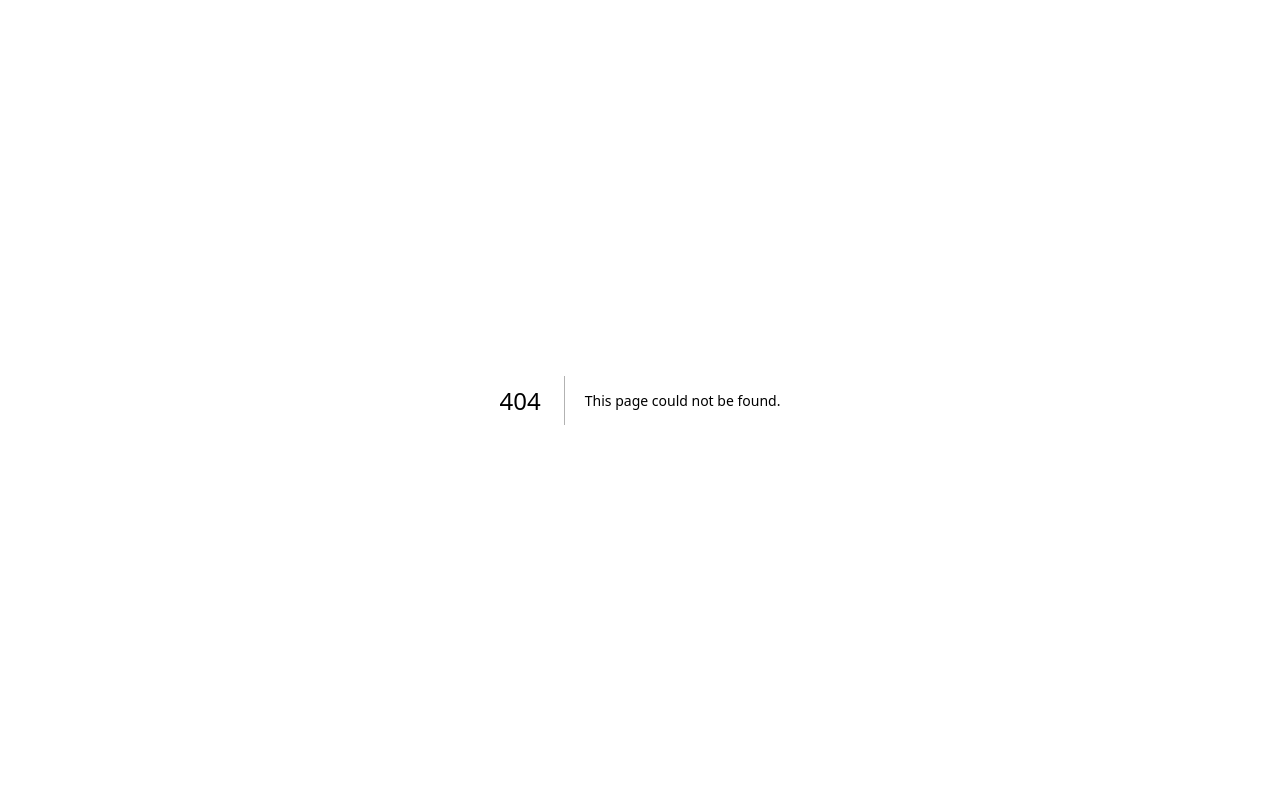
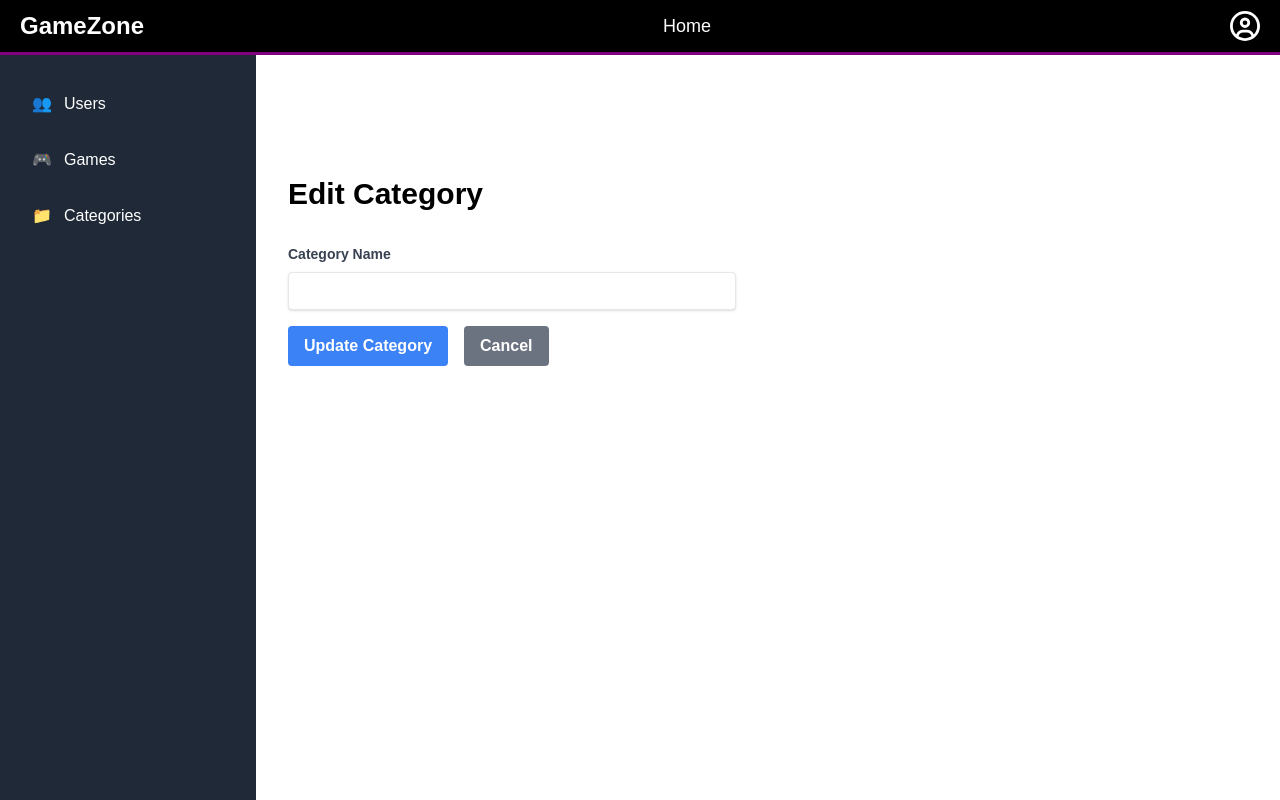
Before and after one commit to MMAFL/Game-Zone, a Next.js app in the folder game-zone/: page /dashboard/categories/edit/1 in a window 1280 px wide. Before the commit this address had no page. Built offline with nearby package versions, Linux system fonts and the light colour scheme; no server answers; the database is empty.

Commit message:
completed the edit for the category

```diff
--- /dev/null
+++ b/game-zone/app/api/categories/[id]/route.ts
@@ -0,0 +1,46 @@
+import { NextResponse } from 'next/server';
+import { PrismaClient } from '@prisma/client';
+
+const prisma = new PrismaClient();
+
+export async function PUT(
+  request: Request,
+  { params }: { params: { id: string } }
+) {
+  try {
+    const { name } = await request.json();
+    const updatedCategory = await prisma.categories.update({
+      where: {
+        id: parseInt(params.id)
+      },
+      data: {
+        name,
+        updatedAt: new Date()
+      }
+    });
+    return NextResponse.json(updatedCategory);
+  } catch (error) {
+    return NextResponse.json({ error: "Failed to update category" }, { status: 500 });
+  }
+}
+
+export async function GET(
+  request: Request,
+  { params }: { params: { id: string } }
+) {
+  try {
+    const category = await prisma.categories.findUnique({
+      where: {
+        id: parseInt(params.id)
+      }
+    });
+
+    if (!category) {
+      return NextResponse.json({ error: "Category not found" }, { status: 404 });
+    }
+
+    return NextResponse.json(category);
+  } catch (error) {
+    return NextResponse.json({ error: "Failed to fetch category" }, { status: 500 });
+  }
+}
--- /dev/null
+++ b/game-zone/app/dashboard/categories/edit/[id]/page.tsx
@@ -0,0 +1,95 @@
+"use client"
+
+import { useState, useEffect } from 'react';
+import { useRouter } from 'next/navigation';
+import AdminNavbar from '@/app/components/AdminNavbar';
+import Sidebar from '@/app/components/Sidebar';
+
+interface Category {
+    id: number;
+    name: string;
+}
+
+export default function EditCategory({ params }: { params: { id: string } }) {
+    const router = useRouter();
+    const [category, setCategory] = useState<Category | null>(null);
+    const [name, setName] = useState('');
+    const [error, setError] = useState('');
+
+    useEffect(() => {
+        const fetchCategory = async () => {
+            try {
+                const response = await fetch(`/api/categories/${params.id}`);
+                const data = await response.json();
+                setCategory(data);
+                setName(data.name);
+            } catch (err) {
+                setError('Failed to fetch category');
+            }
+        };
+        fetchCategory();
+    }, [params.id]);
+
+    const handleSubmit = async (e: React.FormEvent) => {
+        e.preventDefault();
+        try {
+            const response = await fetch(`/api/categories/${params.id}`, {
+                method: 'PUT',
+                headers: {
+                    'Content-Type': 'application/json',
+                },
+                body: JSON.stringify({ name }),
+            });
+
+            if (response.ok) {
+                router.push('/dashboard/categories');
+            } else {
+                setError('Failed to update category');
+            }
+        } catch (err) {
+            setError('Failed to update category');
+        }
+    };
+
+    return (
+        <div>
+            <AdminNavbar />
+            <div className="flex mt-36">
+                <Sidebar />
+                <div className="flex-1 ml-64 p-8">
+                    <h1 className="text-3xl font-bold mb-8">Edit Category</h1>
+                    {error && <p className="text-red-500 mb-4">{error}</p>}
+                    <form onSubmit={handleSubmit} className="max-w-md">
+                        <div className="mb-4">
+                            <label className="block text-gray-700 text-sm font-bold mb-2">
+                                Category Name
+                            </label>
+                            <input
+                                type="text"
+                                value={name}
+                                onChange={(e) => setName(e.target.value)}
+                                className="shadow appearance-none border rounded w-full py-2 px-3 text-gray-700 leading-tight focus:outline-none focus:shadow-outline"
+                                required
+                            />
+                        </div>
+                        <div className="flex gap-4">
+                            <button
+                                type="submit"
+                                className="bg-blue-500 hover:bg-blue-700 text-white font-bold py-2 px-4 rounded focus:outline-none focus:shadow-outline"
+                            >
+                                Update Category
+                            </button>
+                            <button
+                                type="button"
+                                onClick={() => router.push('/dashboard/categories')}
+                                className="bg-gray-500 hover:bg-gray-700 text-white font-bold py-2 px-4 rounded focus:outline-none focus:shadow-outline"
+                            >
+                                Cancel
+                            </button>
+                        </div>
+                    </form>
+                </div>
+            </div>
+        </div>
+    );
+}
--- a/game-zone/app/dashboard/categories/page.tsx
+++ b/game-zone/app/dashboard/categories/page.tsx
@@ -71,7 +71,7 @@ export default function Dashboard() {
                                             Delete
                                         </button>
                                         <button
-                                            onClick={() => window.location.href = `/categories/edit/${category.id}`}
+                                            onClick={() => window.location.href = `/dashboard/categories/edit/${category.id}`}
                                             className="bg-blue-500 text-white px-4 py-2 rounded hover:bg-blue-600"
                                         >
                                             Edit
```
